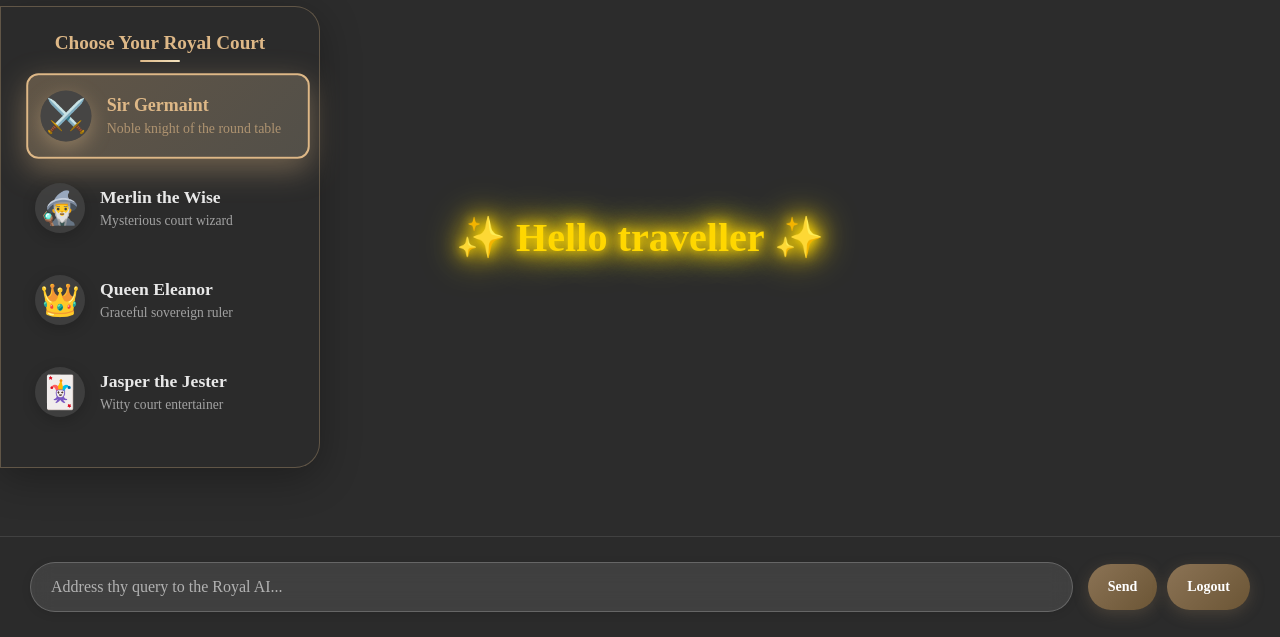
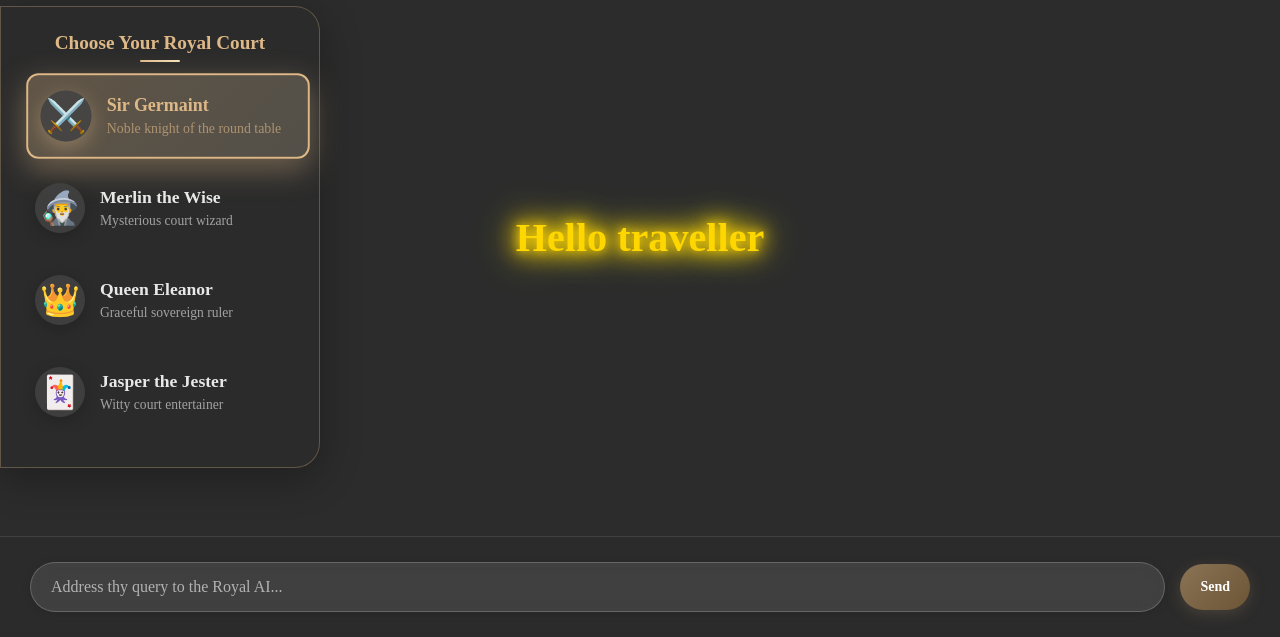
Before and after one commit to surajssc1232/royalai, a Flask app: page / in a window 1280 px wide. Shown: the part 163-800 px from the top of the page. Run offline with Flask 3, Linux system fonts and the light colour scheme; some libraries are stand-ins or nearby versions.

Commit message:
dots updated

```diff
--- a/templates/index.html
+++ b/templates/index.html
@@ -1084,7 +1084,7 @@
     </div>
     <div class="chat-wrapper">
         <div id="welcome-message" class="welcome-message">
-            ✨ Hello traveller ✨
+            Hello traveller
         </div>
         <div id="chat-container"></div>
         <div id="input-container">
@@ -1092,7 +1092,6 @@
                 <input type="text" id="user-input" placeholder="Address thy query to the Royal AI...">
                 <div class="button-group">
                     <button onclick="sendMessage()" id="sendButton">Send</button>
-                    <button onclick="logout()" id="logoutButton">Logout</button>
                 </div>
             </div>
         </div>
@@ -1125,10 +1124,6 @@
             document.getElementById('sendButton').disabled = false;
             document.getElementById('user-input').disabled = false;
             document.getElementById('user-input').focus();
-        }
-
-        function logout() {
-            window.location.href = '/logout';
         }
 
         function addMessage(message, isUser) {
```
